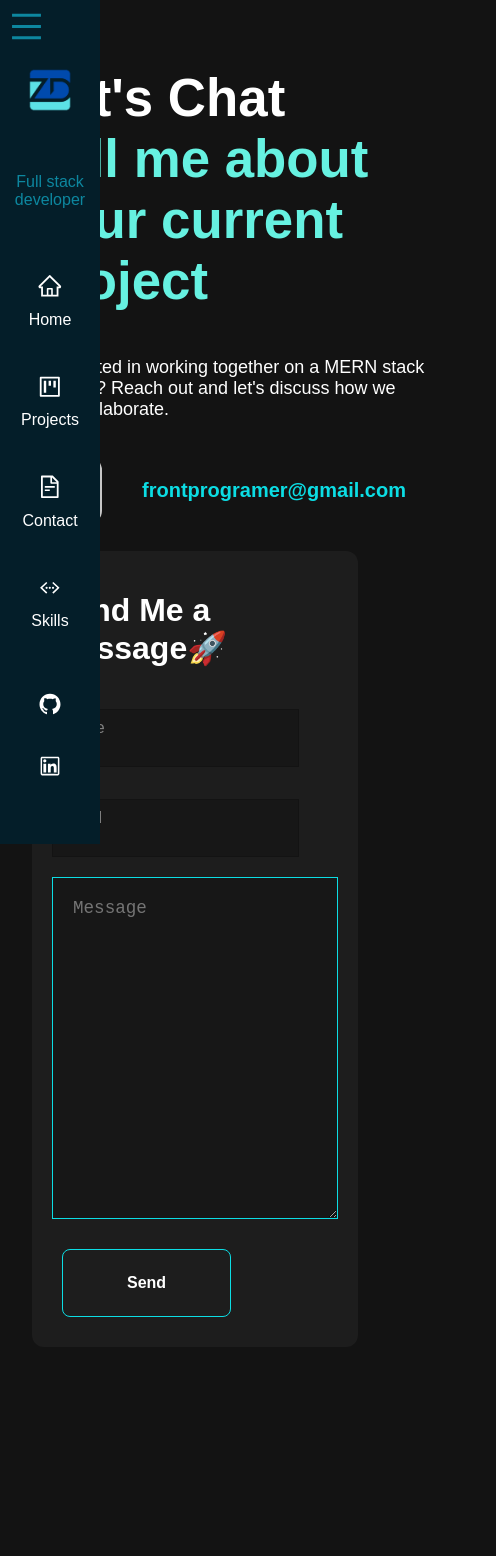
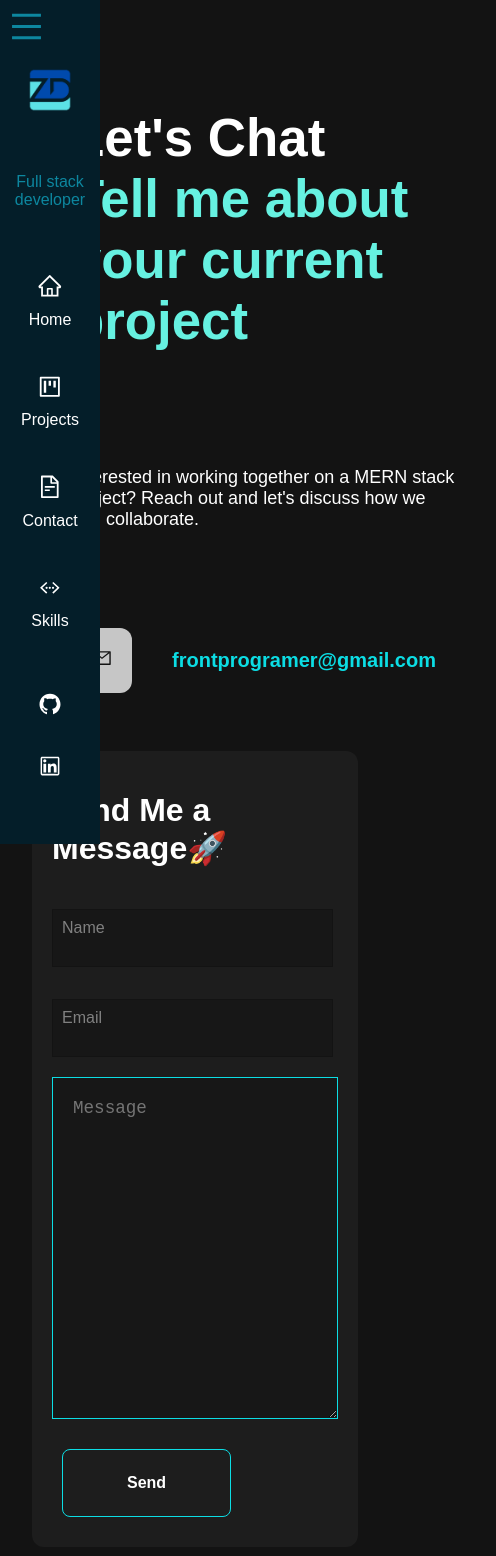
Before and after one commit to Dzenoo/Portfolio, a React (Create React App) app: page /contact in a window 390 px wide. Shown: the top 1556 px of the page, 496 px wide, since content can reach past the window. Before the commit the page ends 1379 px from the top, so only its background shows below. Built offline with nearby package versions, Linux system fonts and the light colour scheme.

Commit message:
Fixing css

```diff
--- a/src/components/Main/Main.css
+++ b/src/components/Main/Main.css
@@ -117,6 +117,12 @@
   }
 }
 
+@media (max-width: 1024px) {
+  .second_hero {
+    /* display: none; */
+  }
+}
+
 @media (max-width: 893px) {
   .main_section .text h1 {
     font-size: 3.8rem;
--- a/src/components/contact/Contact.css
+++ b/src/components/contact/Contact.css
@@ -174,6 +174,24 @@
   }
 }
 
+@media (max-width: 425px) {
+  .contact_text h1 {
+    padding: 40px;
+  }
+  .contact_text p {
+    padding: 40px;
+  }
+  .contact_form {
+    overflow-x: hidden;
+  }
+  .contact_form .form_control {
+    width: 100%;
+  }
+  .contact_form .form_control input {
+    width: 84%;
+  }
+}
+
 @media (max-width: 375px) {
   .contact_text {
     max-width: 300px;
--- a/src/components/projects/Projects.css
+++ b/src/components/projects/Projects.css
@@ -141,3 +141,13 @@
     height: auto;
   }
 }
+
+@media (max-width: 425px) {
+  .project_item {
+    height: 20em;
+  }
+  .project_item img {
+    width: 100%;
+    height: 100%;
+  }
+}
```
